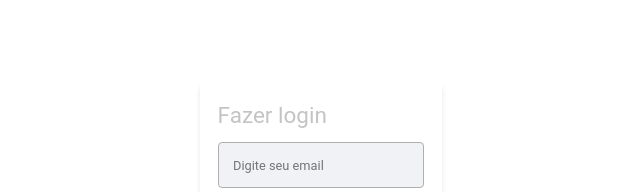
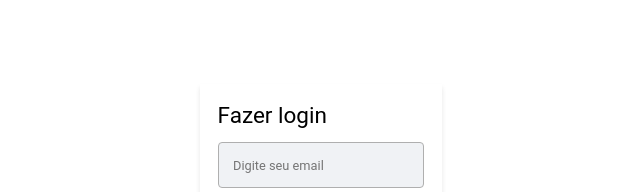
Before and after one commit to lvsouza/signin-signup-react-js, a React (Create React App) app: page /signin in a window 1280 px wide. Shown: the part 228-420 px from the top of the page, without its empty margins (319-959 px from the left). Built offline with nearby package versions, Linux system fonts and the light colour scheme.

Commit message:
feat: added theme provider to the aplication

```diff
--- a/src/app/App.tsx
+++ b/src/app/App.tsx
@@ -1,10 +1,13 @@
 import React from 'react';
 
+import { ThemeProvider } from './shared/contexts/theme';
 import { Routes } from './routes/Routes';
 import './styles/global.css';
 
 export const App = () => {
   return (
-    <Routes />
+    <ThemeProvider>
+      <Routes />
+    </ThemeProvider>
   );
 }
--- /dev/null
+++ b/src/app/shared/contexts/theme.tsx
@@ -0,0 +1,43 @@
+import React, { createContext, useCallback, useEffect, useState } from 'react';
+
+interface IThemeContextData {
+    toggleDarkMode: (value?: boolean) => void;
+    isDark: boolean;
+}
+export const ThemeContext = createContext<IThemeContextData>({} as IThemeContextData);
+
+export const ThemeProvider: React.FC = ({ children }) => {
+    const [isDark, setIsDark] = useState(localStorage.getItem('dark-mode') === 'true' || false);
+
+    useEffect(() => {
+        if (isDark) {
+            document.documentElement.style.setProperty('--color-background-paper', '#3a3a3a');
+            document.documentElement.style.setProperty('--color-background', '#1b1b1b');
+            document.documentElement.style.setProperty('--color-primary', '#ec1414');
+            document.documentElement.style.setProperty('--color-border', '#8c8c8c');
+            document.documentElement.style.setProperty('--color-text', '#fff');
+        } else {
+            document.documentElement.style.setProperty('--color-background-paper', '#fafafa');
+            document.documentElement.style.setProperty('--color-background', '#f0f2f5');
+            document.documentElement.style.setProperty('--color-primary', '#fb1b1b');
+            document.documentElement.style.setProperty('--color-border', '#afafaf');
+            document.documentElement.style.setProperty('--color-text', '#000');
+        }
+
+        localStorage.setItem('dark-mode', String(isDark));
+    }, [isDark]);
+
+    const toggleDarkMode = useCallback((value?: boolean) => {
+        if (value === undefined) {
+            setIsDark(!isDark);
+        } else {
+            setIsDark(value);
+        }
+    }, [isDark]);
+
+    return (
+        <ThemeContext.Provider value={{ isDark, toggleDarkMode }}>
+            {children}
+        </ThemeContext.Provider>
+    );
+}
--- /dev/null
+++ b/src/app/shared/hooks/useTheme.ts
@@ -0,0 +1,12 @@
+import { useContext } from 'react';
+
+import { ThemeContext } from '../contexts/theme';
+
+export const useTheme = () => {
+    const context = useContext(ThemeContext);
+
+    return {
+        isDark: context.isDark,
+        toggleDarkMode: context.toggleDarkMode,
+    }
+}
```
